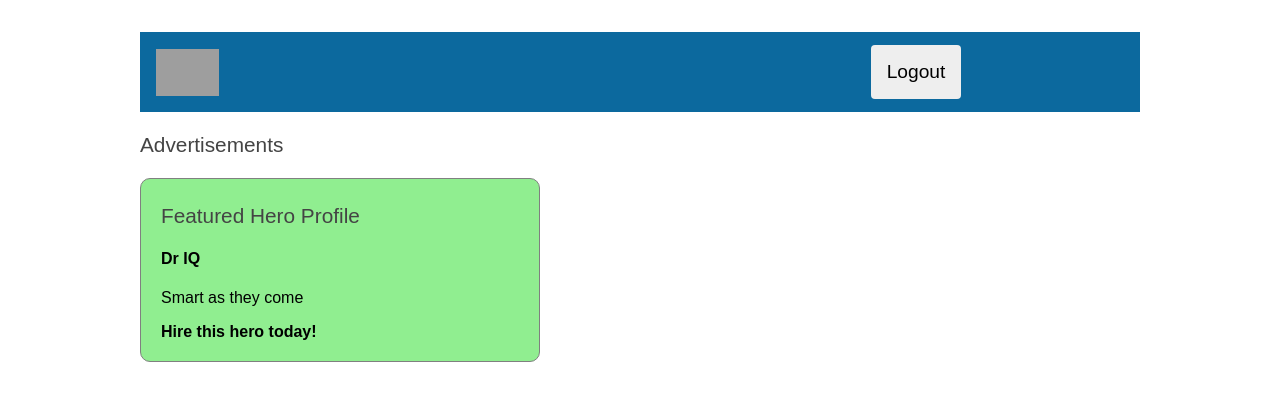
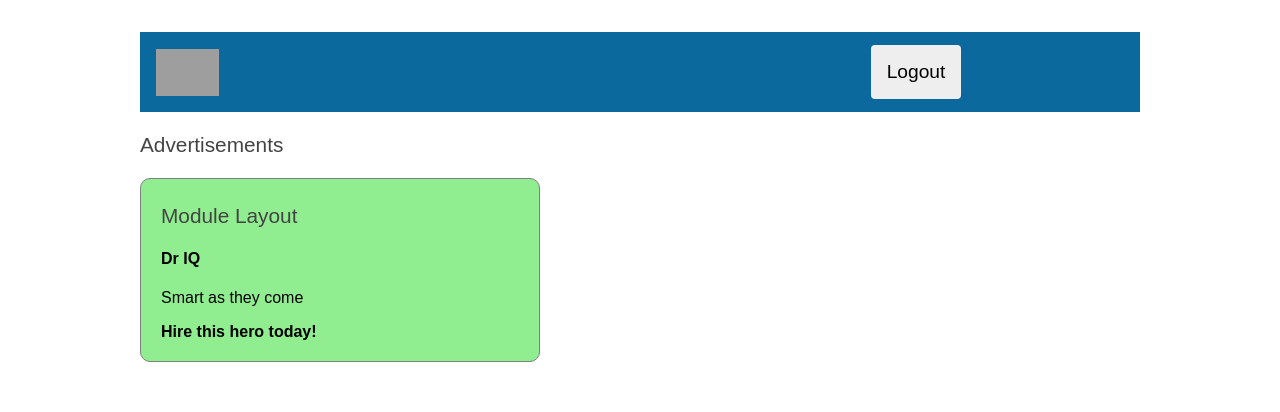
Before and after one commit to jedihacks/dynamic-component, an Angular app: page / in a window 1280 px wide. Shown: the top 412 px of the page. Built offline with nearby package versions, Linux system fonts and the light colour scheme; grey boxes are pictures that could not be loaded.

Commit message:
poc(): renaming ads to layout components

```diff
--- a/src/app/layout/dynamic-layouts/module-layout/hero-profile.component.ts
+++ /dev/null
@@ -1,28 +0,0 @@
-import { Component, Input } from '@angular/core';
-
-import { LayoutComponentInterface } from '../../layout.component.interface';
-
-@Component({
-  template: `
-    <div class="hero-profile">
-      <h3>Featured Hero Profile</h3>
-      <h4>{{data.name}}</h4>
-
-      <p>{{data.bio}}</p>
-
-      <strong>Hire this hero today!</strong>
-    </div>
-  `
-})
-export class HeroProfileComponent implements LayoutComponentInterface {
-  @Input() data: any;
-}
-
-
-
-
-/*
-Copyright Google LLC. All Rights Reserved.
-Use of this source code is governed by an MIT-style license that
-can be found in the LICENSE file at https://angular.io/license
-*/
--- /dev/null
+++ b/src/app/layout/dynamic-layouts/module-layout/module-layout.component.ts
@@ -0,0 +1,28 @@
+import { Component, Input } from '@angular/core';
+
+import { LayoutComponentInterface } from '../../layout.component.interface';
+
+@Component({
+  template: `
+    <div class="hero-profile">
+      <h3>Module Layout</h3>
+      <h4>{{data.name}}</h4>
+
+      <p>{{data.bio}}</p>
+
+      <strong>Hire this hero today!</strong>
+    </div>
+  `
+})
+export class ModuleLayoutComponent implements LayoutComponentInterface {
+  @Input() data: any;
+}
+
+
+
+
+/*
+Copyright Google LLC. All Rights Reserved.
+Use of this source code is governed by an MIT-style license that
+can be found in the LICENSE file at https://angular.io/license
+*/
--- a/src/app/layout/dynamic-layouts/portal-layout/hero-job-ad.component.ts
+++ /dev/null
@@ -1,23 +0,0 @@
-import { Component, Input } from '@angular/core';
-
-import { LayoutComponentInterface } from '../../layout.component.interface';
-
-@Component({
-  template: `
-    <div class="job-ad">
-      <h4>{{data.headline}}</h4>
-      {{data.body}}
-    </div>
-  `
-})
-export class HeroJobAdComponent implements LayoutComponentInterface {
-  @Input() data: any;
-}
-
-
-
-/*
-Copyright Google LLC. All Rights Reserved.
-Use of this source code is governed by an MIT-style license that
-can be found in the LICENSE file at https://angular.io/license
-*/
--- /dev/null
+++ b/src/app/layout/dynamic-layouts/portal-layout/portal-layout.component.ts
@@ -0,0 +1,24 @@
+import { Component, Input } from '@angular/core';
+
+import { LayoutComponentInterface } from '../../layout.component.interface';
+
+@Component({
+  template: `
+    <div class="job-ad">
+      Portal Layout Component
+      <h4>{{data.headline}}</h4>
+      {{data.body}}
+    </div>
+  `
+})
+export class PortalLayoutComponent implements LayoutComponentInterface {
+  @Input() data: any;
+}
+
+
+
+/*
+Copyright Google LLC. All Rights Reserved.
+Use of this source code is governed by an MIT-style license that
+can be found in the LICENSE file at https://angular.io/license
+*/
```
Also changed, not shown: src/app/ad.service.ts (+6 -6 lines), src/app/app.module.ts (+6 -6 lines).
